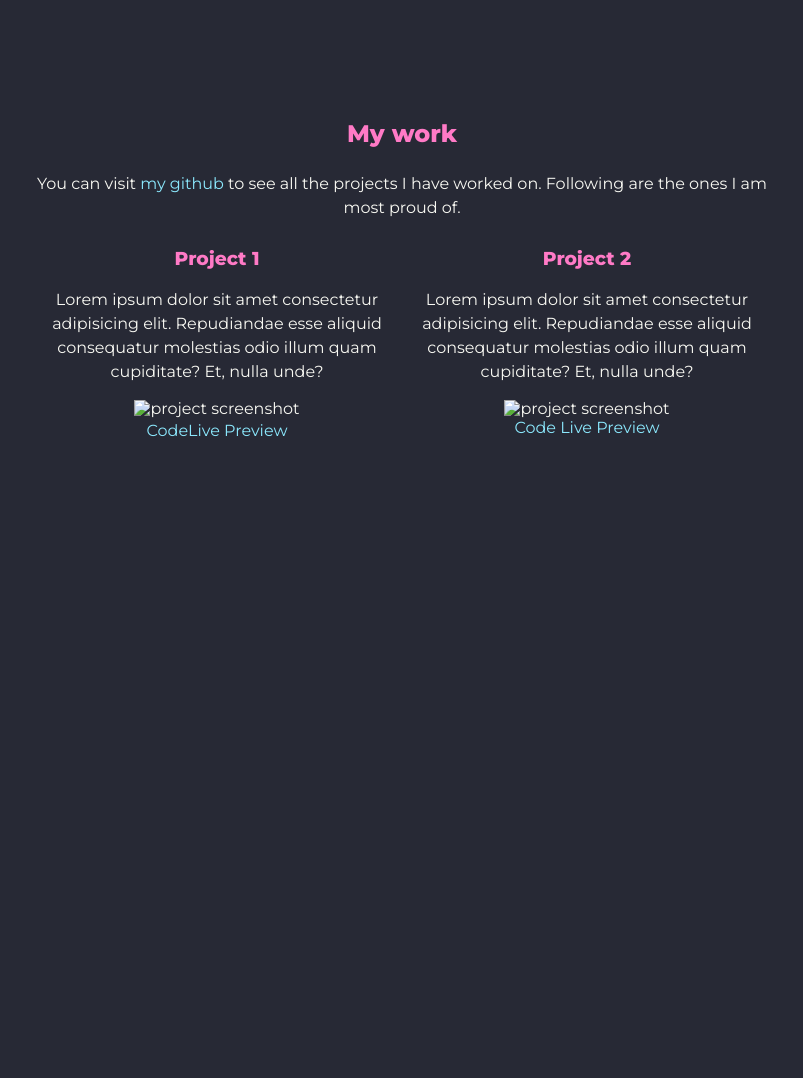
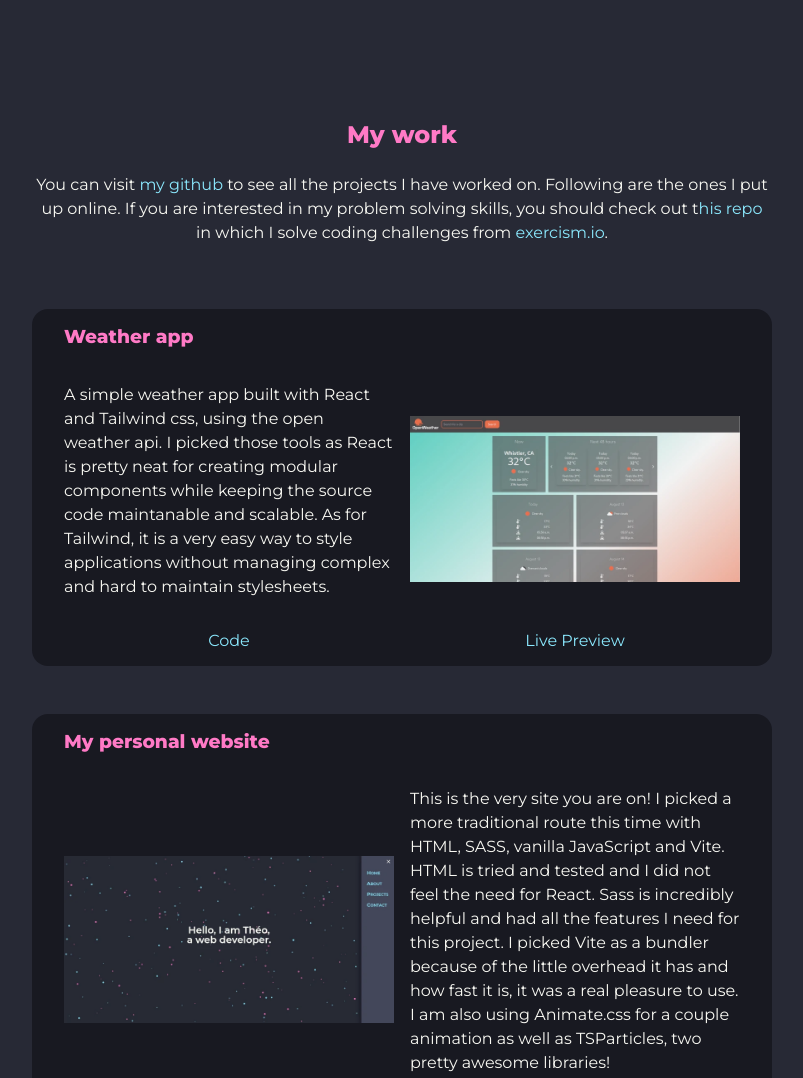
Before and after one commit to theolvq/portfolio, a website built with Vite: page index.html in a window 1280 px wide. Shown: the part 1480-2558 px from the top of the page, without its empty margins (238-1041 px from the left). Built offline with nearby package versions, Linux system fonts and the light colour scheme.

Commit message:
added cards, content  and images for projects, styled using grid

```diff
--- a/index.html
+++ b/index.html
@@ -18,17 +18,17 @@
   </head>
   <body>
     <div class="tsparticles" id="tsparticles"></div>
-    <header class="nav--header">
-      <div class="nav--container">
+    <header class="nav">
       <div class="hamburger--container">
         <span class="material-icons hamburger" id="hamburger"> menu </span>
       </div>
-        <nav class="nav animate__animated" id="nav">
-          <ul class="nav__list">
-            <li class="nav__item"><a href="#top">Home</a></li>
-            <li class="nav__item"><a href="#about">About</a></li>
-            <li class="nav__item"><a href="#projects">Projects</a></li>
-            <li class="nav__item"><a href="#contact">Contact</a></li>
+      <div class="nav--container">
+        <nav class="nav--main animate__animated" id="nav">
+          <ul class="nav--main__list">
+            <li class="nav--main__item"><a href="#top">Home</a></li>
+            <li class="nav--main__item"><a href="#about">About</a></li>
+            <li class="nav--main__item"><a href="#projects">Projects</a></li>
+            <li class="nav--main__item"><a href="#contact">Contact</a></li>
           </ul>
         </nav>
       </div>
@@ -37,7 +37,7 @@
       <header class="top" id="top">
         <h1 class="title animate__animated animate__bounceInDown">
           Hello, I am Théo, <br />
-          a web developer
+          a web developer.
         </h1>
       </header>
       <section class="about" id="about">
@@ -59,6 +59,7 @@
         </div>
       </section>
       <section class="projects" id="projects">
+        <div class="projects--container">
           <div class="projects--title">
             <h2>My work</h2>
             <p>
@@ -67,42 +68,72 @@
                 >my github</a
               >
               to see all the projects I have worked on. Following are the ones I
-            am most proud of.
+              put up online. If you are interested in my problem solving skills,
+              you should check out t<a
+                href="https://github.com/daawascript/exercism"
+                target="_blank"
+                >his repo</a
+              >
+              in which I solve coding challenges from
+              <a href="https://exercism.io/profiles/daawascript" target="_blank"
+                >exercism.io</a
+              >.
             </p>
           </div>
           <div class="projects--item">
-          <h3>Project 1</h3>
+            <h3>Weather app</h3>
+            <div>
               <p>
-            Lorem ipsum dolor sit amet consectetur adipisicing elit. Repudiandae
-            esse aliquid consequatur molestias odio illum quam cupiditate? Et,
-            nulla unde?
+                A simple weather app built with React and Tailwind css, using
+                the open weather api. I picked those tools as React is pretty
+                neat for creating modular components while keeping the source
+                code maintanable and scalable. As for Tailwind, it is a very
+                easy way to style applications without managing complex and hard
+                to maintain stylesheets.
               </p>
-          <img src="" alt="project screenshot" />
-          <p>
-            <a href="http://" target="_blank" rel="noopener noreferrer">Code</a
-            ><a href="http://" target="_blank" rel="noopener noreferrer"
+            </div>
+            <img src="./img/weather-app.webp" alt="project screenshot" />
+            <span>
+              <a
+                href="https://github.com/daawascript/weather-app"
+                target="_blank"
+                rel="noopener noreferrer"
+                >Code</a
+              ></span
+            >
+            <span
+              ><a
+                href="https://portfolio-apps-88864.web.app/"
+                target="_blank"
+                rel="noopener noreferrer"
                 >Live Preview</a
               >
-          </p>
+            </span>
           </div>
           <div class="projects--item">
-          <h3>Project 2</h3>
+            <h3>My personal website</h3>
+            <img src="./img/portfolio.webp" alt="project screenshot" />
+
             <p>
-            Lorem ipsum dolor sit amet consectetur adipisicing elit. Repudiandae
-            esse aliquid consequatur molestias odio illum quam cupiditate? Et,
-            nulla unde?
+              This is the very site you are on! I picked a more traditional
+              route this time with HTML, SASS, vanilla JavaScript and Vite. HTML
+              is tried and tested and I did not feel the need for React. Sass is
+              incredibly helpful and had all the features I need for this
+              project. I picked Vite as a bundler because of the little overhead
+              it has and how fast it is, it was a real pleasure to use. I am
+              also using Animate.css for a couple animation as well as
+              TSParticles, two pretty awesome libraries!
             </p>
-          <img src="" alt="project screenshot" />
-          <div>
             <span>
-              <a href="http://" target="_blank" rel="noopener noreferrer"
+              <a
+                href="https://github.com/daawascript/portfolio"
+                target="_blank"
+                rel="noopener noreferrer"
                 >Code</a
               >
             </span>
             <span>
-              <a href="http://" target="_blank" rel="noopener noreferrer"
-                >Live Preview</a
-              >
+              <a href="#top" rel="noopener noreferrer">Live Preview</a>
             </span>
           </div>
         </div>
--- a/main.js
+++ b/main.js
@@ -1,9 +1,9 @@
 import './styles/styles.scss';
-import './styles/base.scss';
-import '@csstools/normalize.css';
+// import './styles/base.scss';
+// import '@csstools/normalize.css';
 import 'animate.css';
 import { tsParticles } from 'tsparticles';
 import toggleNav from './js/nav';
-import scroll100Vh from './js/scroll';
+// import scroll100Vh from './js/scroll';
 
 tsParticles.loadJSON('tsparticles', 'particles.json').then((container) => {});
--- a/styles/styles.scss
+++ b/styles/styles.scss
@@ -1,6 +1,4 @@
-$grey: hsl(232, 14%, 31%);
-$shadow-grey: hsla(232, 14%, 5%, 0.5);
-$hover-white: hsla(60, 30%, 96%, 0.75);
+@import './base.scss';
 
 // Mixins
 @mixin flex-col {
@@ -27,17 +25,18 @@ $hover-white: hsla(60, 30%, 96%, 0.75);
 }
 
 // Nav Styles
-.nav--header {
+.nav {
   @include absolute-right;
   height: 100vh;
   min-width: max-content;
+
+  &--container {
+    position: fixed;
+    top: 0;
+    z-index: 1;
   }
 
-.nav--container {
-  position: fixed;
-  top: 0;
-}
-.nav {
+  &--main {
     @include absolute-right;
     visibility: hidden;
     opacity: 0;
@@ -58,18 +57,14 @@ $hover-white: hsla(60, 30%, 96%, 0.75);
       gap: 1em;
     }
   }
+}
 
-.hamburger {
-  cursor: pointer;
-  font-size: 2rem;
-  user-select: none;
-
-  &--container {
+.hamburger--container {
   @include absolute-right;
   line-height: 0;
   padding: 1em;
   border-radius: 100%;
-    z-index: 3;
+  z-index: 2;
   transition: 0.5s ease;
 
   &:hover {
@@ -77,6 +72,11 @@ $hover-white: hsla(60, 30%, 96%, 0.75);
     color: $hover-white;
   }
 }
+
+.hamburger {
+  cursor: pointer;
+  font-size: 2rem;
+  user-select: none;
 }
 
 // Top section styles
@@ -84,7 +84,6 @@ $hover-white: hsla(60, 30%, 96%, 0.75);
 .top {
   min-height: 100vh;
   @include flex-center;
-  font-size: clamp;
 }
 
 .title {
@@ -110,9 +109,7 @@ $hover-white: hsla(60, 30%, 96%, 0.75);
 
 @media (min-width: 600px) {
   .about--container {
-    display: grid;
-    grid-template-columns: 1fr 1fr;
-    grid-template-rows: minmax(5em, min-content) min-content;
+    @include flex-col-center();
     gap: 2rem;
   }
 }
@@ -125,16 +122,45 @@ $hover-white: hsla(60, 30%, 96%, 0.75);
 // project section styles
 .projects {
   min-height: 100vh;
+
+  &--title {
     text-align: center;
+    margin-bottom: 3em;
+  }
+
+  &--item {
+    background-color: $shadow-grey;
+    padding: 1em 2em;
+    margin-bottom: 3em;
+    border-radius: 1em;
+    grid-column: span 2;
+    display: grid;
+    grid-template-rows: min-content 1fr;
+    grid-template-columns: 1fr 1fr;
+    gap: 1em;
+
+    h3 {
+      grid-column: span 2;
+    }
+
+    img {
+      width: 100%;
+      align-self: center;
+    }
+
+    span {
+      text-align: center;
+    }
+  }
 }
 
 @media (min-width: 600px) {
-  .projects {
+  .projects--container {
     display: grid;
     grid-template-columns: 1fr 1fr;
     grid-template-rows: minmax(min-content, 8rem) 1fr;
 
-    &--title {
+    .projects--title {
       grid-column: span 2;
     }
   }
```
Also changed, not shown: img/portfolio.jpg (added), img/portfolio.png (added), img/portfolio.webp (added), img/weather-app.png (added), img/weather-app.webp (added). Lines whose indentation alone changed are shown as unchanged.
